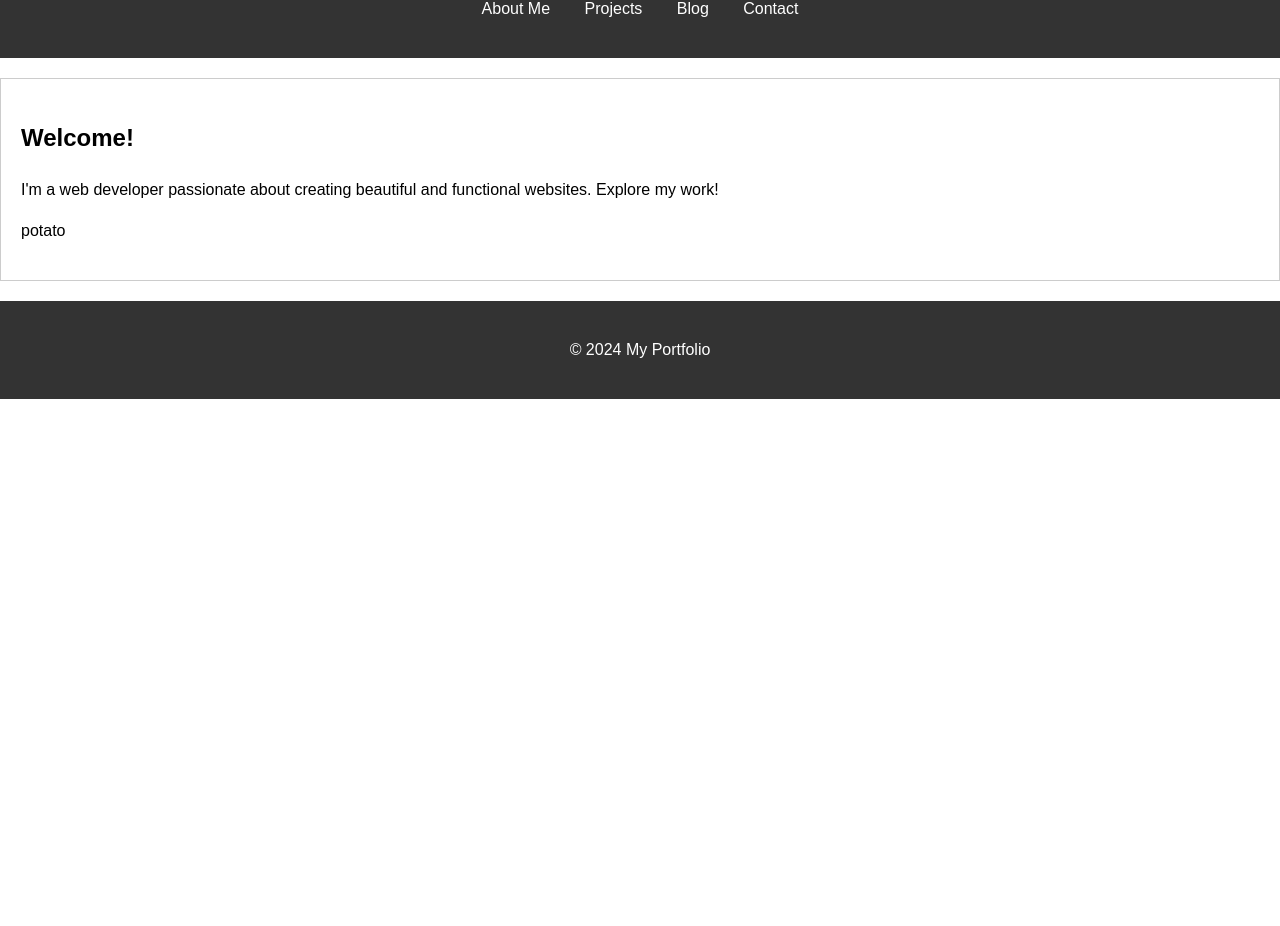
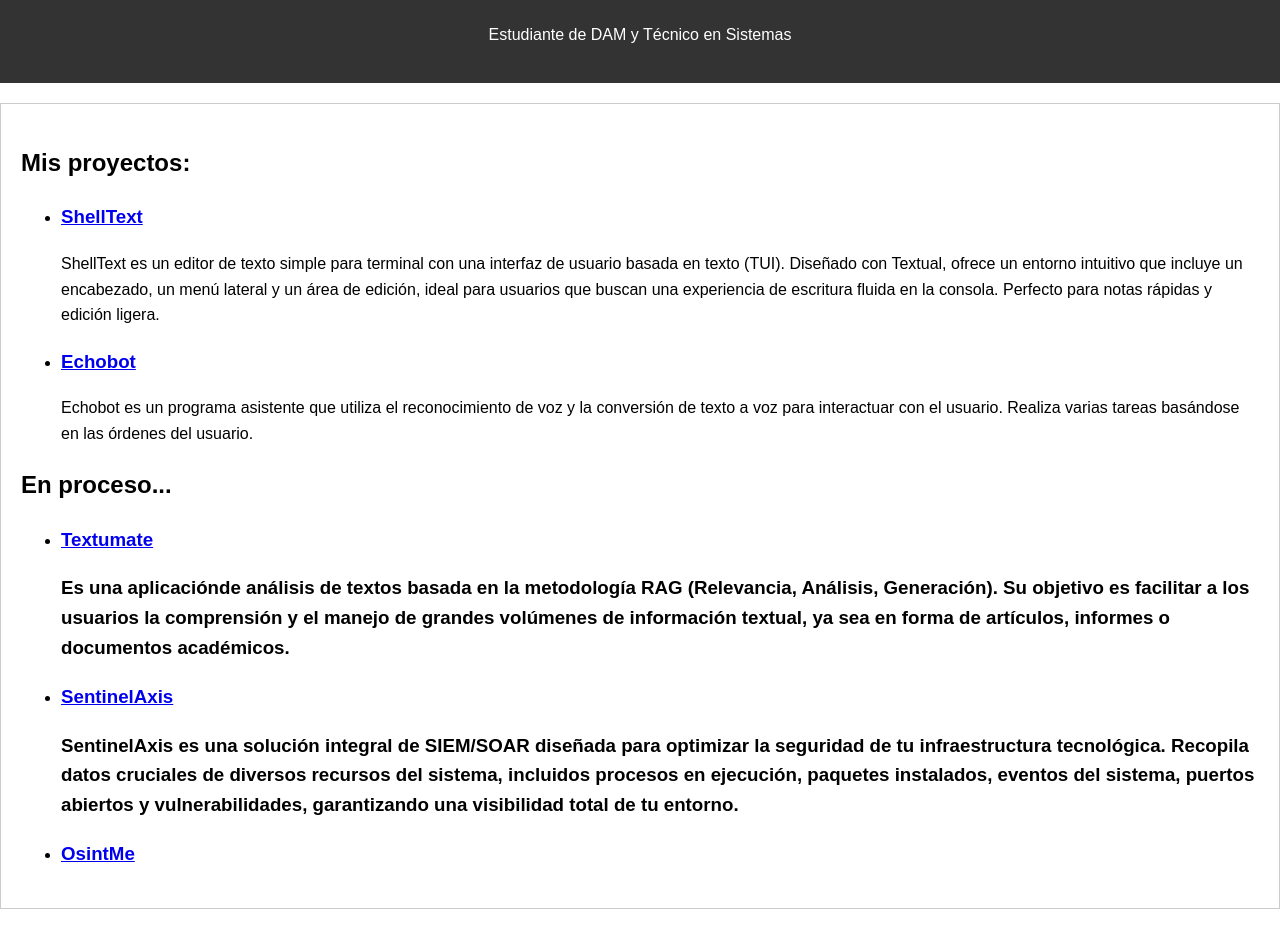
Before and after one commit to Jaime-Moranchel/Jaime-Moranchel, a plain HTML site: page index.html in a window 1280 px wide. Shown: the part 118-1044 px from the top of the page. Before the commit the page ends 800 px from the top, so only its background shows below. Drawn offline with Linux system fonts and the light colour scheme.

Commit message:
maybe some changes

```diff
--- a/index.html
+++ b/index.html
@@ -3,32 +3,70 @@
 <head>
     <meta charset="UTF-8">
     <meta name="viewport" content="width=device-width, initial-scale=1.0">
-    <title>My Portfolio</title>
+    <title>Jaime Moranchel</title>
     <link rel="stylesheet" href="css/styles.css">
 </head>
-<body>
+
+<body></body>
     <header>
-        <h1>My Portfolio</h1>
-        <nav>
-            <ul>
-                <li><a href="about.html">About Me</a></li>
-                <li><a href="projects/">Projects</a></li>
-                <li><a href="blog.html">Blog</a></li>
-                <li><a href="contact.html">Contact</a></li>
-            </ul>
+        <nav id="categorias">
+            <a href="index.html">Inicio</a>
+            <a href="about.html">Proyectos</a>
+            <a href="blog.html">Blog</a>
+            <a href="contact.html">Contáctame</a>
         </nav>
+
+        <h1>Hola, soy Jaime Moranchel</h1>
+        <p>Estudiante de DAM y Técnico en Sistemas</p>
     </header>
 
     <main>
-        <section id="home">
-            <h2>Welcome!</h2>
-            <p>I'm a web developer passionate about creating beautiful and functional websites. Explore my work!</p>
-            <p>potato</p>
+        <section class="projects">
+            <h2>Mis proyectos:</h2>
+            <ul>
+                <li>
+                    <h3><a href="https://github.com/Jaime-Moranchel/ShellText">ShellText</a></h3>
+                    <p>ShellText es un editor de texto simple para terminal con una interfaz de usuario basada en texto (TUI). Diseñado con Textual, ofrece un entorno intuitivo que incluye un encabezado, un menú lateral y un área de edición, ideal para usuarios que buscan una experiencia de escritura fluida en la consola. Perfecto para notas rápidas y edición ligera.</p>
+                </li>
+                <li>
+                    <h3><a href="https://github.com/Jaime-Moranchel/EchoBot">Echobot</a></h3>
+                    <p>Echobot es un programa asistente que utiliza el reconocimiento de voz y la conversión de texto a voz para interactuar con el usuario. Realiza varias tareas basándose en las órdenes del usuario.</p>
+                </li>
+            </ul>
+
+            <h2>En proceso...</h2>
+            <ul>
+                <li>
+                    <h3>
+                        <a href="#">Textumate</a>
+                        <p>Es una aplicaciónde análisis de textos basada en la metodología RAG (Relevancia, Análisis, Generación). Su objetivo es facilitar a los usuarios la comprensión y el manejo de grandes volúmenes de información textual, ya sea en forma de artículos, informes o documentos académicos.</p>
+                    </h3>
+                </li>
+                <li>
+                    <h3>
+                        <a href="#">SentinelAxis</a>
+                        <p>SentinelAxis es una solución integral de SIEM/SOAR diseñada para optimizar la seguridad de tu infraestructura tecnológica. Recopila datos cruciales de diversos recursos del sistema, incluidos procesos en ejecución, paquetes instalados, eventos del sistema, puertos abiertos y vulnerabilidades, garantizando una visibilidad total de tu entorno.                        </p>
+                    </h3>
+                </li>
+                <li>
+                    <h3>
+                        <a href="#">OsintMe</a>
+                        <p></p>
+                    </h3>
+                </li>
+            </ul>
+        </section>
+
+        <section class="blog">
+            <h2>Últimas publicaciones</h2>
+            <script></script>
         </section>
     </main>
 
     <footer>
-        <p>&copy; 2024 My Portfolio</p>
+        <p>&copy; 2024 Jaime Moranchel.</p>
+        <p><a href="https://www.linkedin.com/in/jaime-moranchel-pina-4007392bb/" target="_blank">LinkedIn</a>|<a href="https://github.com/Jaime-Moranchel">Github</a></p>
     </footer>
 </body>
+
 </html>
```
